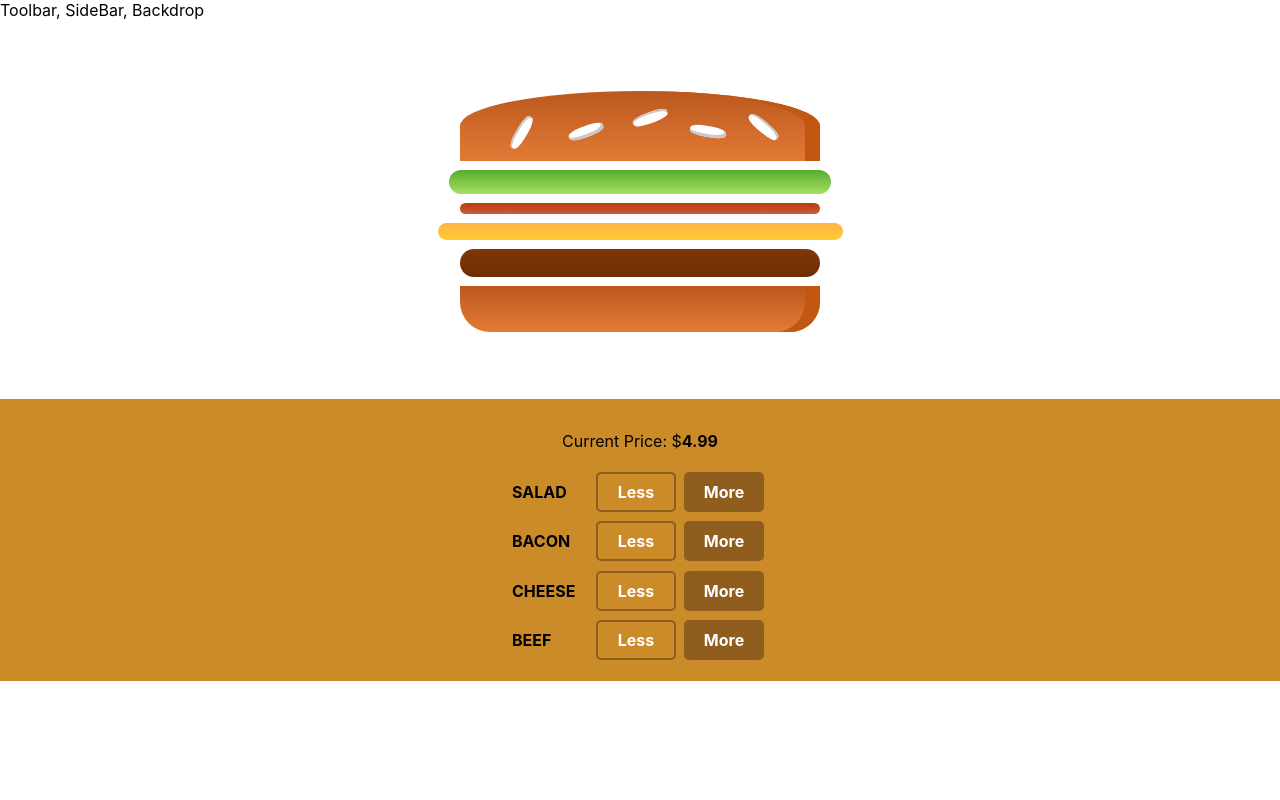
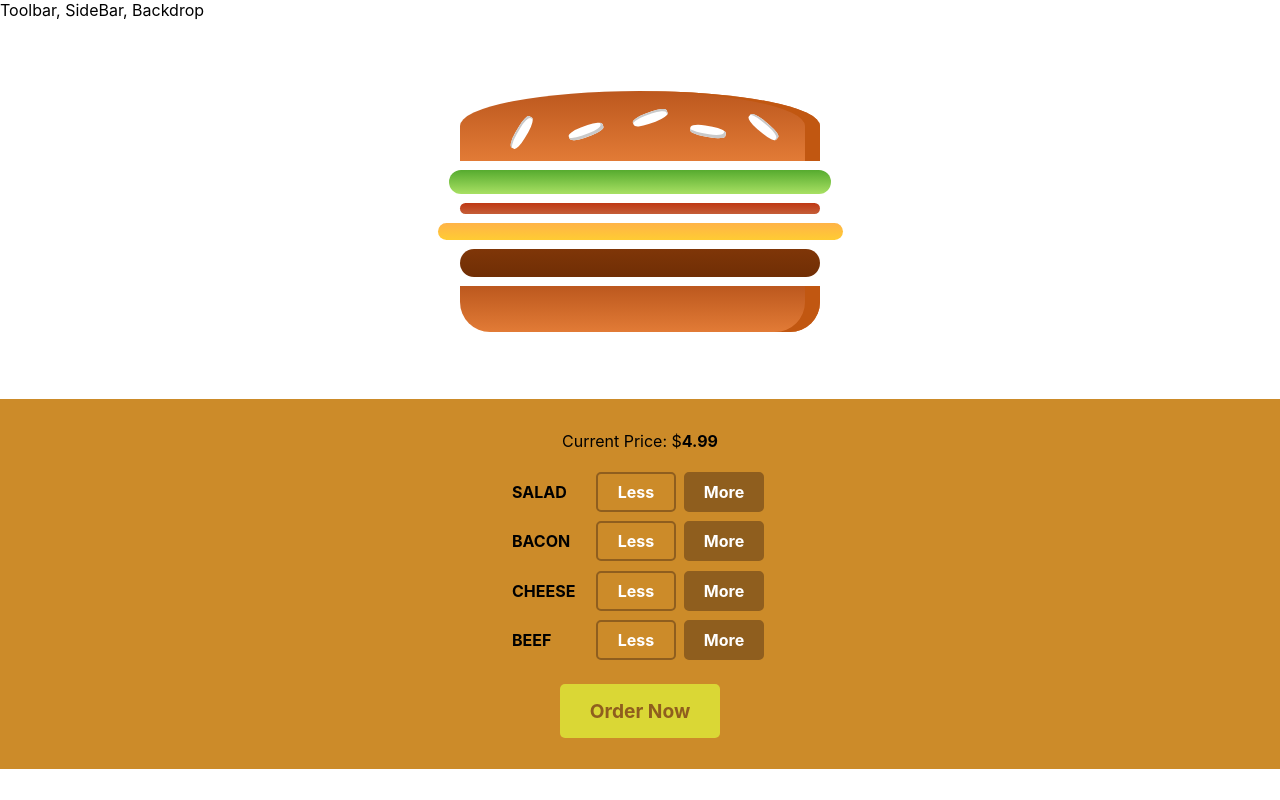
Before and after one commit to toypiano/burger-run-5, a React (Create React App) app: page / in a window 1280 px wide. Built offline with nearby package versions, Linux system fonts and the light colour scheme.

Commit message:
Add OrderButton

```diff
--- a/src/features/burgerBuilder/BurgerBuilder.js
+++ b/src/features/burgerBuilder/BurgerBuilder.js
@@ -17,6 +17,14 @@ const INGREDIENT_PRICE = {
   bacon: 0.7,
   cheese: 0.4,
   beef: 1.3,
+};
+
+const getPurchasable = (ingredients) => {
+  const totalQty = Object.values(ingredients).reduce(
+    (sum, val) => sum + val,
+    0
+  );
+  return totalQty > 0;
 };
 
 function BurgerBuilder({ className }) {
@@ -42,6 +50,7 @@ function BurgerBuilder({ className }) {
         ingredients={ingredients}
         addIngredient={addIngredient}
         removeIngredient={removeIngredient}
+        isPurchasable={getPurchasable(ingredients)}
       />
     </div>
   );
--- a/src/features/burgerBuilder/burger/BuildControl.js
+++ b/src/features/burgerBuilder/burger/BuildControl.js
@@ -31,10 +31,14 @@ const StyledButton = styled.button`
       ? lessButton
       : null}
   &:hover, &:focus {
-    filter: brightness(0.9);
+    filter: ${(props) =>
+      props.type === 'less' ? 'brightness(0.9)' : 'brightness(1.2)'};
   }
   &:active {
     filter: brightness(1.1);
+    position: relative;
+    top: 1px;
+    left: 1px;
   }
   &:disabled {
     opacity: 0.5;
--- a/src/features/burgerBuilder/burger/BuildControls.js
+++ b/src/features/burgerBuilder/burger/BuildControls.js
@@ -2,6 +2,7 @@ import React from 'react';
 import PropTypes from 'prop-types';
 import styled, { css } from 'styled-components';
 import BuildControl from './BuildControl';
+import OrderButton from './OrderButton';
 
 BuildControls.propTypes = {
   className: PropTypes.string.isRequired,
@@ -15,6 +16,7 @@ function BuildControls({
   addIngredient,
   removeIngredient,
   ingredients,
+  isPurchasable,
 }) {
   return (
     <div className={className}>
@@ -30,6 +32,7 @@ function BuildControls({
           disabled={ingredients[item] <= 0}
         />
       ))}
+      <OrderButton disabled={!isPurchasable}>Order Now</OrderButton>
     </div>
   );
 }
--- a/src/features/burgerBuilder/burger/Burger.js
+++ b/src/features/burgerBuilder/burger/Burger.js
@@ -9,7 +9,7 @@ Burger.propTypes = {
 
 const mapIngredients = (ingredients) => {
   return Object.entries(ingredients).map(([ing, qty]) =>
-    [...Array(qty)].map((_) => <Ingredient key={ing} type={ing} />)
+    [...Array(qty)].map((_, i) => <Ingredient key={ing + i} type={ing} />)
   );
 };
 
--- /dev/null
+++ b/src/features/burgerBuilder/burger/OrderButton.js
@@ -0,0 +1,52 @@
+import React from 'react';
+import PropTypes from 'prop-types';
+import styled, { css } from 'styled-components';
+
+OrderButton.propTypes = {
+  className: PropTypes.string.isRequired,
+};
+
+function OrderButton({ className, children, ...props }) {
+  return (
+    <button className={className} {...props}>
+      {children}
+    </button>
+  );
+}
+
+export default styled(OrderButton)`
+  ${(props) => css`
+    padding: 15px 30px;
+    margin: 1em auto 0.75em;
+    font-size: 1.2rem;
+    font-weight: var(--fw-bold);
+    color: var(--cl-secondary);
+    background-color: var(--cl-accent);
+    border-radius: 5px;
+    &:not(:disabled):hover,
+    &:focus {
+      filter: brightness(1.1);
+    }
+    &:active {
+      filter: drop-shadow(0 0 5px rgba(0, 0, 0, 0.2));
+    }
+    &:disabled {
+      opacity: 0.5;
+      cursor: not-allowed;
+    }
+    &:not(:disabled) {
+      animation: enabled 0.3s ease-in-out;
+    }
+    @keyframes enabled {
+      0% {
+        transform: scale(1);
+      }
+      60% {
+        transform: scale(1.1);
+      }
+      100% {
+        transform: scale(1);
+      }
+    }
+  `}
+`;
--- a/src/index.css
+++ b/src/index.css
@@ -2,6 +2,7 @@
   --cl-primary: #cc8b29;
   --cl-secondary: #8f5e1e;
   --cl-light: #fff;
+  --cl-accent: #dad735;
 
   --fz-h2: 1.5em;
 
@@ -32,3 +33,9 @@ code {
   font-family: source-code-pro, Menlo, Monaco, Consolas, 'Courier New',
     monospace;
 }
+
+button {
+  font: inherit;
+  border: none;
+  cursor: pointer;
+}
```
